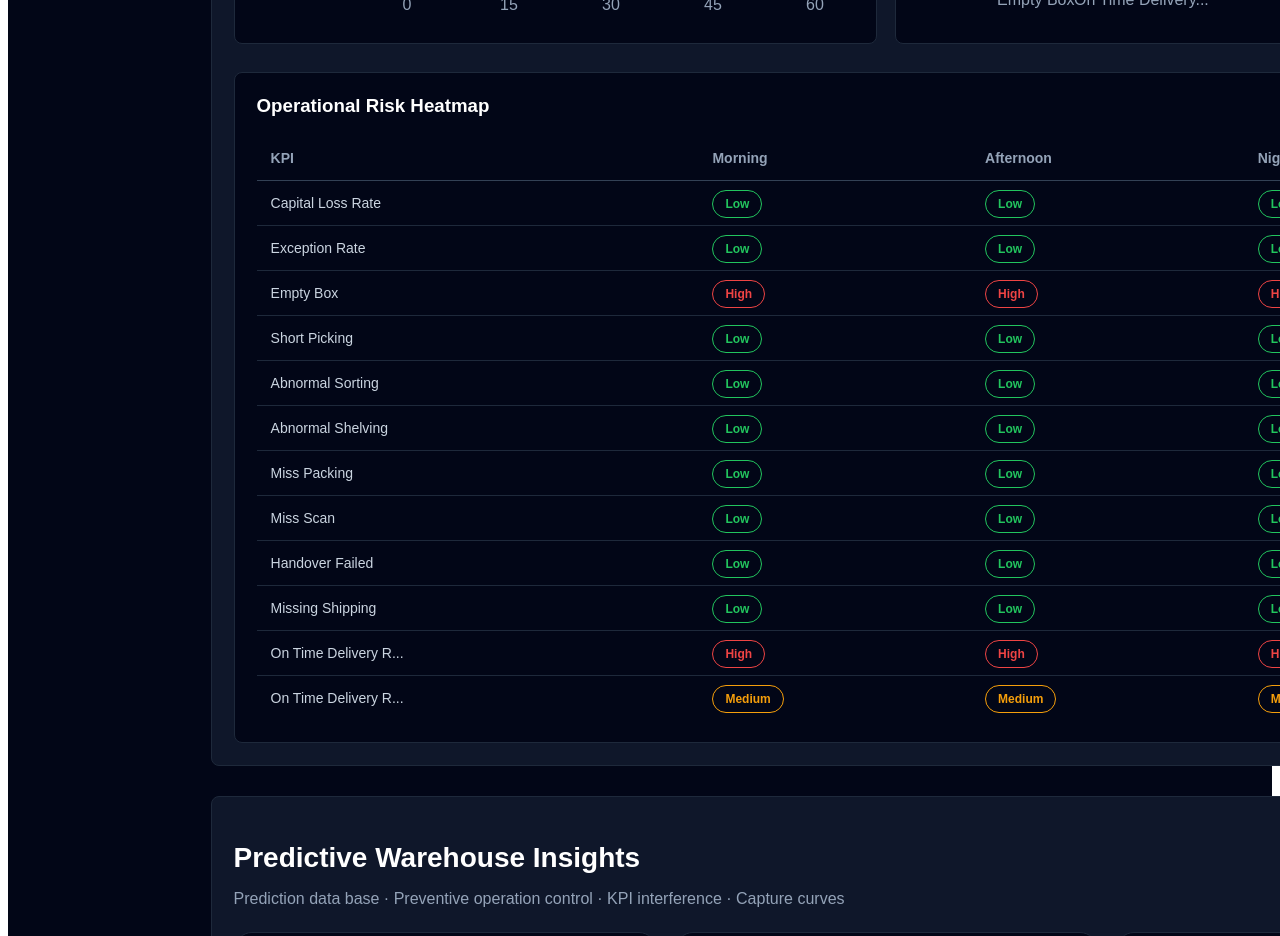
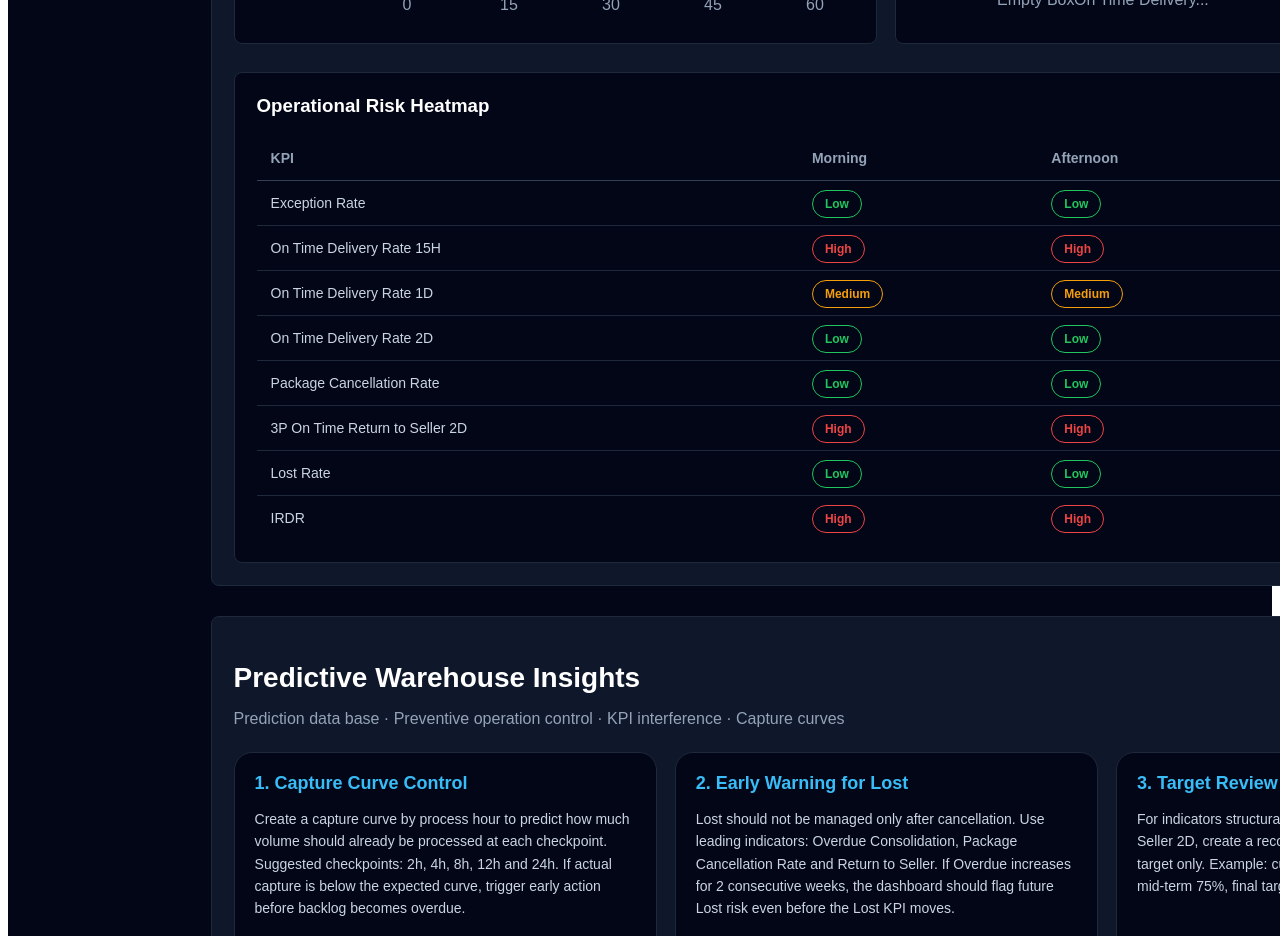
Before and after one commit to gabrielmedinaleite-hue/exception-handling-dashboard, a Next.js app: page / in a window 1280 px wide. Shown: the part 5080-6016 px from the top of the page. Built offline with nearby package versions, Linux system fonts and the light colour scheme.

Commit message:
Update page.js

```diff
--- a/app/page.js
+++ b/app/page.js
@@ -770,8 +770,19 @@ function ExecutiveIntelligenceSection({ kpis }) {
     .sort((a, b) => b.gap - a.gap)
     .slice(0, 8);
 
-  const heatmapData = kpis.slice(0, 12).map((kpi) => ({
-    kpi: kpi.title.length > 18 ? kpi.title.slice(0, 18) + "..." : kpi.title,
+  const heatmapData = kpis
+  .filter(
+    (kpi) =>
+      kpi.title.includes("Return to Seller") ||
+      kpi.title.includes("On Time Delivery") ||
+      kpi.title.includes("Lost") ||
+      kpi.title.includes("Cancellation") ||
+      kpi.title.includes("Exception") ||
+      kpi.title.includes("IRDR")
+  )
+  .slice(0, 16)
+  .map((kpi) => ({
+    kpi: kpi.title,
     Morning: getRiskLevel({ ...kpi, value: kpi.Morning ?? kpi.value }),
     Afternoon: getRiskLevel({ ...kpi, value: kpi.Afternoon ?? kpi.value }),
     Night: getRiskLevel({ ...kpi, value: kpi.Night ?? kpi.value }),
@@ -843,7 +854,8 @@ function ExecutiveIntelligenceSection({ kpis }) {
       <section style={{ ...panel, background: "#020617" }}>
         <h3 style={{ marginTop: 0 }}>Operational Risk Heatmap</h3>
 
-        <Table headers={["KPI", "Morning", "Afternoon", "Night"]}>
+        <div style={{ overflowX: "auto" }}>
+  <Table headers={["KPI", "Morning", "Afternoon", "Night"]}>
           {heatmapData.map((row) => (
             <tr key={row.kpi} style={{ borderTop: "1px solid #1e293b" }}>
               <td style={td}>{row.kpi}</td>
@@ -855,6 +867,7 @@ function ExecutiveIntelligenceSection({ kpis }) {
             </tr>
           ))}
         </Table>
+</div>
       </section>
     </section>
   );
```
